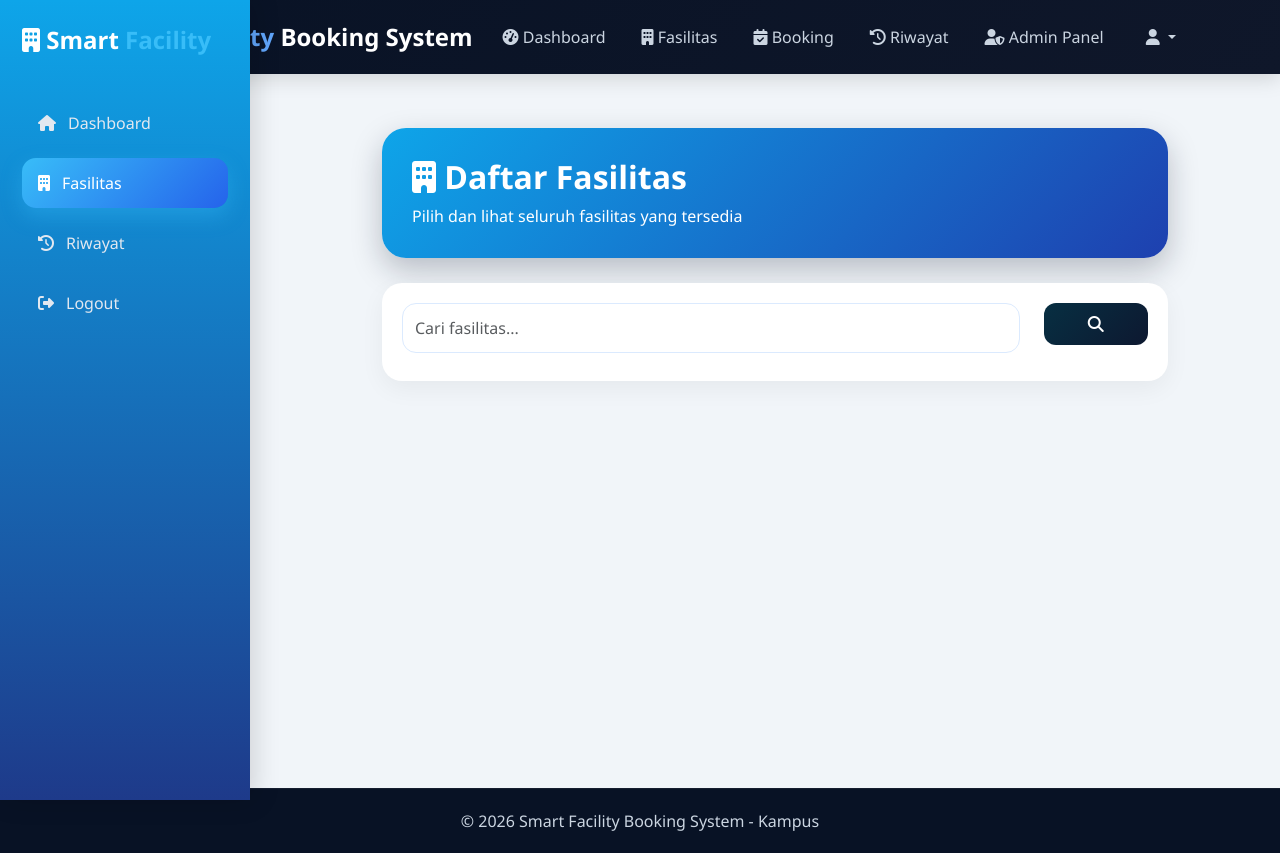
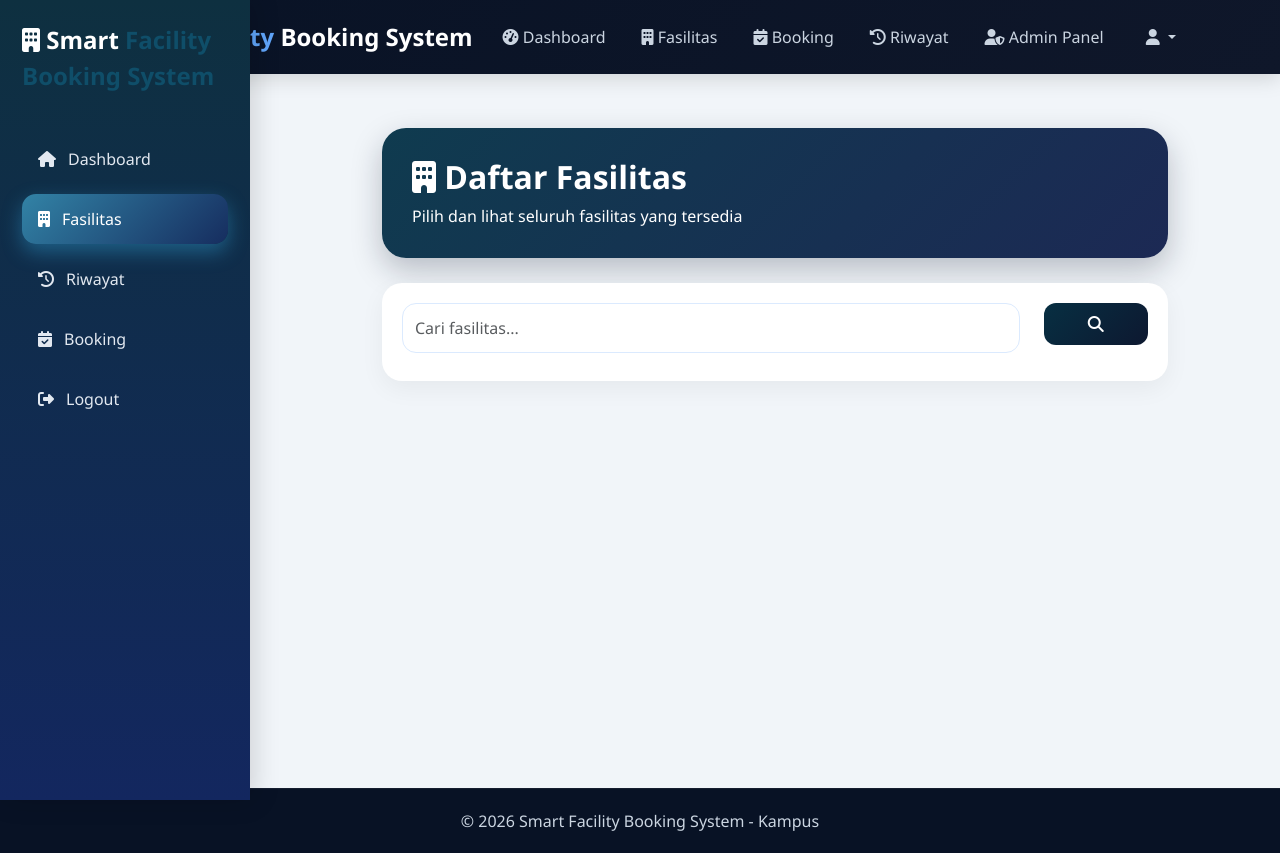
Before and after one commit to zakiahrahmah/Smart-Facility-System, a Flask app: page /fasilitas in a window 1280 px wide. Run offline with Flask 3, Linux system fonts and the light colour scheme; the visitor is signed in with stand-in values (Sample User, id 1); data that the repository does not hold is empty.

Commit message:
Update  fasilitas templates

```diff
--- a/templates/fasilitas.html
+++ b/templates/fasilitas.html
@@ -17,7 +17,7 @@ body{
     left: 0;
     width: 250px;
     height: 100vh;
-    background: linear-gradient(180deg,#0ea5e9,#1e3a8a);
+    background: linear-gradient(180deg,#0e3040,#13275f);
     padding: 22px;
     box-shadow: 4px 0 25px rgba(0,0,0,0.15);
 }
@@ -30,7 +30,7 @@ body{
 }
 
 .sidebar-modern .brand span{
-    color: #38bdf8;
+    color: #0f4e69;
 }
 
 .sidebar-modern a{
@@ -47,13 +47,13 @@ body{
 }
 
 .sidebar-modern a:hover{
-    background: #38bdf8;
+    background: #07212c;
     color: #0f172a;
     transform: translateX(4px);
 }
 
 .sidebar-modern a.active{
-    background: linear-gradient(135deg,#38bdf8,#2563eb);
+    background: linear-gradient(135deg,#3283a6,#162d5f);
     color: white;
     box-shadow: 0 8px 20px rgba(56,189,248,0.35);
 }
@@ -66,7 +66,7 @@ body{
 
 /* ===== HEADER ===== */
 .header-box{
-    background: linear-gradient(135deg,#0ea5e9,#1e40af);
+    background: linear-gradient(135deg,#0f3b4f,#1c2954);
     color: white;
     padding: 30px;
     border-radius: 24px;
@@ -94,7 +94,7 @@ body{
 }
 
 .search-box input:focus{
-    border-color: #0ea5e9;
+    border-color: #114056;
     box-shadow: 0 0 0 0.15rem rgba(14,165,233,0.2);
 }
 
@@ -162,7 +162,7 @@ body{
 }
 
 .btn-primary:hover{
-    background: linear-gradient(135deg,#0284c7,#1e40af);
+    background: linear-gradient(135deg,#0f144d,#162558);
 }
 
 .btn-outline-primary{
@@ -194,7 +194,7 @@ body{
 }
 
 .modal-header{
-    background: linear-gradient(135deg,#0f3546,#3555be) !important;
+    background: linear-gradient(135deg,#0f3546,#193aa5) !important;
 }
 
 .form-control{
@@ -232,7 +232,7 @@ body{
 
     <div class="brand">
         <i class="fas fa-building"></i>
-        Smart <span>Facility</span>
+        Smart <span>Facility Booking System </span>
     </div>
 
     <a href="{{ url_for('dashboard') }}">
@@ -248,6 +248,11 @@ body{
     <a href="{{ url_for('riwayat_user') }}">
         <i class="fas fa-history"></i>
         Riwayat
+    </a>
+
+    <a href="{{ url_for('booking') }}">
+        <i class="fas fa-calendar-check"></i>
+        Booking
     </a>
 
     <a href="{{ url_for('logout') }}">
```
